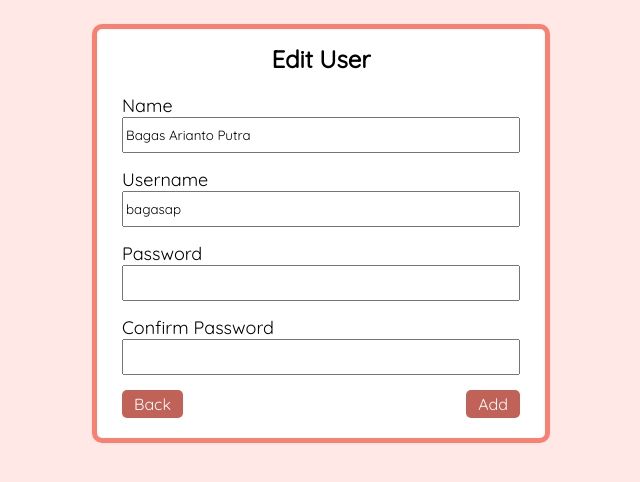
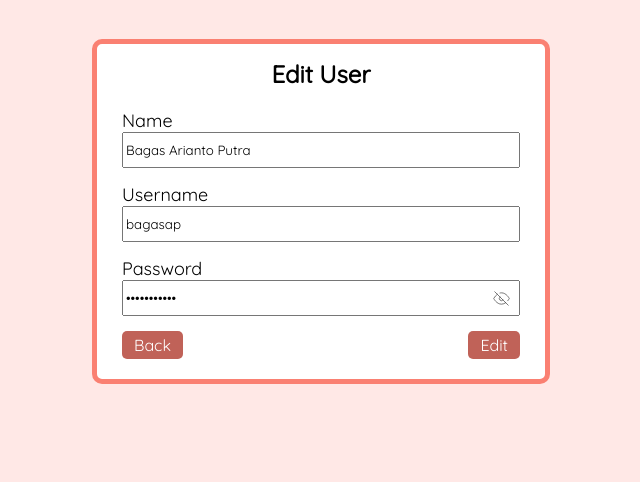
Before and after one commit to BagasApg/adminit, a PHP site: page /projects/edit.php?id=1 in a window 1280 px wide. Shown: the part 61-543 px from the top of the page, without its empty margins (319-959 px from the left). Run offline with PHP 8.4, Linux system fonts and the light colour scheme; a user stored in the database is signed in; data comes from the database, SQL or seed files in the repository.

Commit message:
Added show password feature(Note: need to add edit difference between admin and nonadmin

```diff
--- a/edit.php
+++ b/edit.php
@@ -1,7 +1,6 @@
 <?php
 require 'config.php';
 require 'ui.php';
-$page = "Details";
 
 if (isset($_POST["update"])) {
     $continue = true;
@@ -10,7 +9,12 @@ if (isset($_POST["update"])) {
     $name = $_POST["name"];
     $username = $_POST["username"];
     $password = $_POST["password"];
-    $confirmPassword = $_POST["confirmpassword"];
+    if ($_SESSION["access"] != "true") {
+        $confirmPassword = $_POST["confirmpassword"];
+    } else {
+        $confirmPassword = true;
+        $continue = true;
+    }
 
     if ($password != $confirmPassword) {
         $_POST["alert"] = "Password doesn't match!";
@@ -76,12 +80,23 @@ if (!isset($_SESSION["user"])) {
                     </div>
                     <div class="label-input">
                         <label for="password">Password</label>
-                        <input type="password" name="password" id="password" required>
+                        <div style="position: relative" class="inputsakkarepmu">
+
+                            <input type="password" name="password" id="password" value="<?php if ($_SESSION["access"] == "true") {
+                                                                                            echo $password;
+                                                                                        } ?>" required>
+                            <img class="showpass" src="assets\eye-off.svg" alt="">
+
+                        </div>
+
                     </div>
-                    <div class="label-input">
-                        <label for="confirmpassword">Confirm Password</label>
-                        <input type="password" name="confirmpassword" id="confirmpassword" required>
-                    </div>
+
+                    <?php if ($_SESSION["access"] != "true") : ?>
+                        <div class="label-input">
+                            <label for="confirmpassword">Confirm Password</label>
+                            <input type="password" name="confirmpassword" id="confirmpassword" required>
+                        </div>
+                    <?php endif; ?>
                     <div>
                         <p><?php if (isset($_POST['alert'])) {
                                 echo $_POST['alert'];
@@ -90,7 +105,7 @@ if (!isset($_SESSION["user"])) {
                     <div class="add-buttons">
                         <input type="hidden" name="id" value=<?= $id ?>>
                         <a class="btn" href="main.php">Back</a>
-                        <button type="input" name="update" class="btn">Add</button>
+                        <button type="input" name="update" class="btn">Edit</button>
                     </div>
                 </form>
             </div>
@@ -111,6 +126,23 @@ if (!isset($_SESSION["user"])) {
             $('.sidebar').toggleClass('open')
             // $('.sidebar').css('right', '0')
         }
+
+        $(document).ready(function() {
+            var passState = "password"
+            $('.showpass').click(function() {
+                // $('body').css('color', 'red')
+                if (passState == "password") {
+                    $('input#password').attr('type', 'text')
+                    $('.showpass').attr("src", "assets/eye.svg")
+                    passState = "text";
+                } else if (passState == "text") {
+                    $('input#password').attr('type', 'password')
+                    $('.showpass').attr("src", "assets/eye-off.svg")
+                    passState = "password";
+                }
+                // alert("hi")
+            });
+        });
     </script>
 </body>
 
--- a/register.php
+++ b/register.php
@@ -108,10 +108,10 @@ if (isset($_POST["submit"])) {
                     if (isset($_SESSION["request"]) && $_SESSION["request"] == "allow") :
                     ?>
                         <div class="label-radio">
-                            <label for="access" style="display:block">Has access?</label>
+                            <label for="access" style="display:block">Grant access?</label>
                             <input type="checkbox" name="access" id="yes" value="true">
                             <label for="yes">Yes</label>
-                            <p class="adminnote">*NOTE : Leaving this box blank will assign no admin privilege to the created account.</p>
+                            <p class="adminnote">*NOTE : Leaving this box blank will grants no admin privilege to the created account.</p>
                         </div>
 
                     <?php else : ?>
--- a/style.css
+++ b/style.css
@@ -283,6 +283,23 @@ body::-webkit-scrollbar {
 
 /* add.php */
 
+
+.showpass {
+  width: 17px;
+  height: 17px;
+  position: absolute;
+  right: 0;
+  top: 0;
+  bottom: 0;
+  margin: auto 10px;
+  border: none;
+  /* color: rgb(66, 66, 66); */
+  border-radius: 5px;
+  cursor: pointer;
+  text-decoration: none;
+  font-size: 16px;
+}
+
 .wrapper {
   padding: 0;
   margin-top: 50px;
@@ -293,7 +310,7 @@ body::-webkit-scrollbar {
 }
 
 .add-container {
-  margin-top: 35px;
+  margin-top: 50px;
   border: 5px solid #fa8072;
   border-radius: 10px;
   background-color: white;
```
Also changed, not shown: login.php (+10 -3 lines), assets/eye-off.svg (added), assets/eye.svg (added), assets/x.svg (added).
